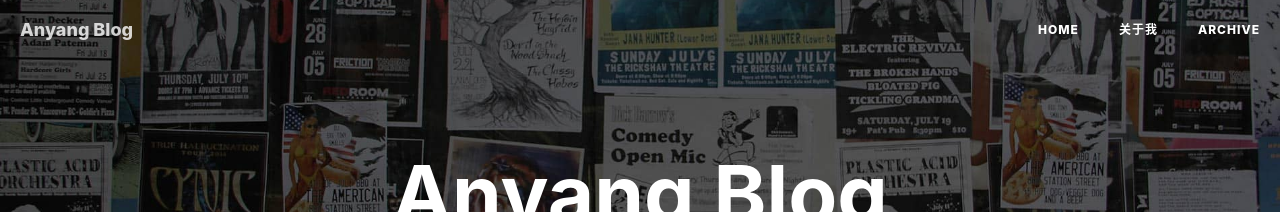
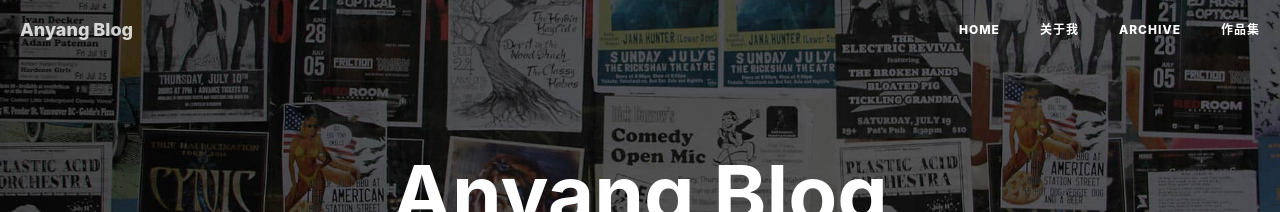
Before and after one commit to zhaoanyang36/blog, a Jekyll site: the page built from index.html, in a window 1280 px wide. Shown: the top 212 px of the page. Built offline with Jekyll 4.4.1, drawn with Linux system fonts in a browser that asks for light colours; nearby versions of some CDN libraries; the list of posts is cut into pages by our own code; comment, search, counter and statistics services are not loaded.

Commit message:
Update index.html

```diff
--- a/profolio/index.html
+++ b/profolio/index.html
@@ -1,3 +1,9 @@
+---
+title: "作品集"
+layout: default
+---
+
+
 <!DOCTYPE html>
 <html lang="en">
 
```
